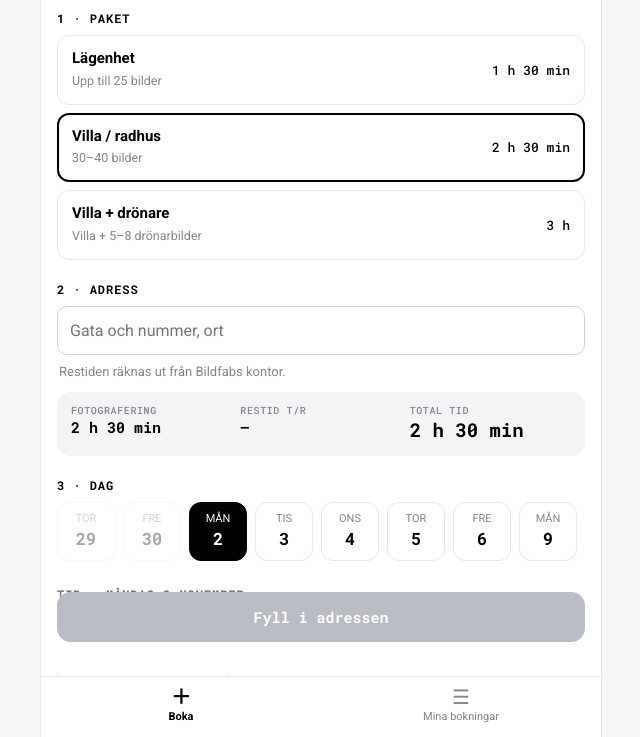
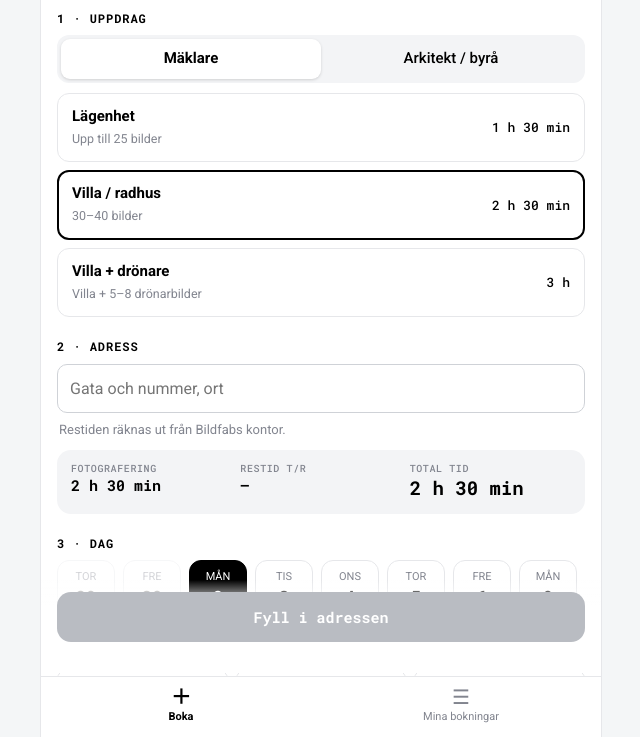
Before and after one commit to buildapp-se/bildfab, a plain HTML site: page mobil/app.html in a window 1280 px wide. Shown: the part 63-800 px from the top of the page, without its empty margins (319-959 px from the left). Drawn offline with Linux system fonts and the light colour scheme.

Commit message:
Bokningsappen: val mellan maklare och arkitekt/byra med egna paket
Co-Authored-By: Claude Opus 5.5 <noreply@anthropic.com>

```diff
--- a/mobil/app.html
+++ b/mobil/app.html
@@ -39,6 +39,10 @@ main { flex: 1; overflow-y: auto; padding: 14px 16px 120px; }
 .pk button small { color: var(--muted); }
 .pk button span { font-family: var(--mono); font-size: 13px; }
 .pk button.on { border: 2px solid var(--ink); padding: 11px 13px; }
+.seg { display: grid; grid-template-columns: 1fr 1fr; background: var(--soft); border-radius: 12px; padding: 4px; margin-bottom: 10px; }
+.seg button { border: 0; background: none; border-radius: 9px; padding: 9px; font-weight: 500; }
+.seg button.on { background: #fff; box-shadow: 0 1px 3px rgba(0,0,0,.15); font-weight: 700; }
+.hint a { color: var(--ink); }
 .hint { font-size: 13px; color: var(--muted); margin: 8px 2px 0; }
 .chips { display: flex; gap: 8px; overflow-x: auto; padding-bottom: 4px; scrollbar-width: none; }
 .chips button { flex: 0 0 auto; border: 1px solid var(--line); background: #fff; border-radius: 12px; padding: 8px 12px; text-align: center; min-width: 58px; }
@@ -128,10 +132,13 @@ main { flex: 1; overflow-y: auto; padding: 14px 16px 120px; }
 <script src="../restid.js"></script>
 <script>
 const PAKET = [
-  { id: "lgh", namn: "Lägenhet", min: 90, info: "Upp till 25 bilder" },
-  { id: "villa", namn: "Villa / radhus", min: 150, info: "30–40 bilder" },
-  { id: "villa-d", namn: "Villa + drönare", min: 180, info: "Villa + 5–8 drönarbilder" },
+  { id: "lgh", kund: "maklare", namn: "Lägenhet", min: 90, info: "Upp till 25 bilder" },
+  { id: "villa", kund: "maklare", namn: "Villa / radhus", min: 150, info: "30–40 bilder" },
+  { id: "villa-d", kund: "maklare", namn: "Villa + drönare", min: 180, info: "Villa + 5–8 drönarbilder" },
+  { id: "ark-halv", kund: "arkitekt", namn: "Arkitektur, halvdag", min: 240, info: "Exteriör och interiör, 15–25 bilder" },
+  { id: "ark-hel", kund: "arkitekt", namn: "Arkitektur, heldag", min: 420, info: "Större projekt, flera byggnader" },
 ];
+// ponytail: längderna är gissningar, stäm av med Bildfab
 const STANDARD_RESA = 30; // antagen restid enkel väg när adressen saknas, minuter
 const KEY = "bildfab-mobil-demo";
 const ROLL = (new URLSearchParams(location.search).get("roll") || window.name) === "fotograf" ? "fotograf" : "maklare";
@@ -202,7 +209,7 @@ function push(rubrik, text, vid) {
 }
 
 // ---------- MÄKLARE ----------
-const M = { flik: "boka", paket: "villa", adress: "", restid: null, datum: null, tid: null, redigera: false, installera: true };
+const M = { flik: "boka", kund: "maklare", paket: "villa", adress: "", restid: null, datum: null, tid: null, redigera: false, installera: true };
 let profil = (() => { try { return JSON.parse(localStorage.getItem(KEY + "-profil")) || null; } catch { return null; } })();
 const sparaProfil = () => { try { localStorage.setItem(KEY + "-profil", JSON.stringify(profil)); } catch {} };
 
@@ -236,7 +243,7 @@ function makProfilHtml() {
   const p = profil || {};
   return `<form id="profilform" class="grid2">
     <input name="namn" placeholder="Ditt namn" value="${esc(p.namn)}" autocomplete="name" required>
-    <input name="firma" placeholder="Mäklarfirma" value="${esc(p.firma)}" autocomplete="organization">
+    <input name="firma" placeholder="Företag (mäklarfirma eller byrå)" value="${esc(p.firma)}" autocomplete="organization">
     <input name="epost" type="email" placeholder="E-post" value="${esc(p.epost)}" autocomplete="email" required>
     <input name="telefon" type="tel" placeholder="Mobil" value="${esc(p.telefon)}" autocomplete="tel" required>
     <button class="btn sec" type="submit">Spara mina uppgifter</button>
@@ -245,7 +252,10 @@ function makProfilHtml() {
 function makBoka() {
   $("#main").innerHTML = `
     ${M.installera ? `<div class="install">${logga}<div><b>Lägg Bildfab på hemskärmen</b><br>Boka på 20 sekunder och få svar som notis.</div><button data-act="installera">Lägg till</button></div>` : ""}
-    <div class="sec"><h3>1 · Paket</h3><div class="pk">${PAKET.map(p => `<button data-paket="${p.id}" class="${p.id === M.paket ? "on" : ""}"><div><b>${p.namn}</b><small>${p.info}</small></div><span>${fmtMin(p.min)}</span></button>`).join("")}</div></div>
+    <div class="sec"><h3>1 · Uppdrag</h3>
+      <div class="seg">${[["maklare", "Mäklare"], ["arkitekt", "Arkitekt / byrå"]].map(([k, t]) => `<button data-kund="${k}" class="${M.kund === k ? "on" : ""}">${t}</button>`).join("")}</div>
+      <div class="pk">${PAKET.filter(p => p.kund === M.kund).map(p => `<button data-paket="${p.id}" class="${p.id === M.paket ? "on" : ""}"><div><b>${p.namn}</b><small>${p.info}</small></div><span>${fmtMin(p.min)}</span></button>`).join("")}</div>
+      ${M.kund === "arkitekt" ? `<p class="hint">Osäker på datum, eller ett större uppdrag? <a href="../mvp/index.html" target="_top">Skicka en förfrågan med önskade datum</a> i stället.</p>` : ""}</div>
     <div class="sec"><h3>2 · Adress</h3><input id="adress" placeholder="Gata och nummer, ort" value="${esc(M.adress)}" autocomplete="street-address">
       <p class="hint" id="restid">${M.restid ? `🚗 ${esc(restidText(M.restid))}` : "Restiden räknas ut från Bildfabs kontor."}</p><div class="tot" id="tot"></div></div>
     <div class="sec"><h3>3 · Dag</h3><div class="chips" id="dagar"></div></div>
@@ -342,6 +352,7 @@ document.addEventListener("click", e => {
   const el = e.target.closest("button"); if (!el) return;
   const d = el.dataset;
   if (d.flik) { if (ROLL === "fotograf") F.flik = d.flik; else M.flik = d.flik; render(); return; }
+  if (d.kund) { M.kund = d.kund; M.paket = PAKET.find(p => p.kund === d.kund).id; render(); return; }
   if (d.paket) { M.paket = d.paket; document.querySelectorAll("[data-paket]").forEach(b => b.classList.toggle("on", b === el)); makDelar(); return; }
   if (d.dag) { M.datum = d.dag; M.tid = null; makDelar(); return; }
   if (d.tid) { M.tid = Number(d.tid); makDelar(); return; }
```
Also changed, not shown: mobil/index.html (+3 -3 lines).
